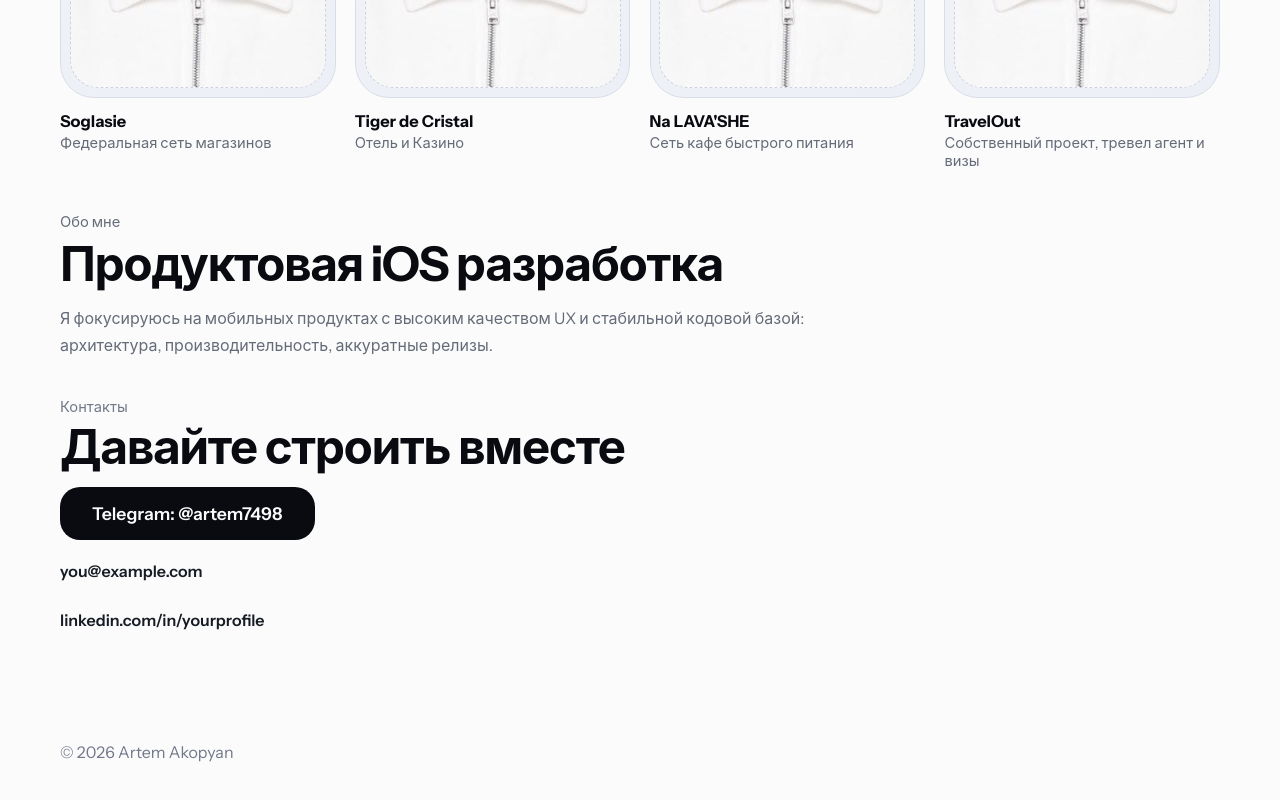
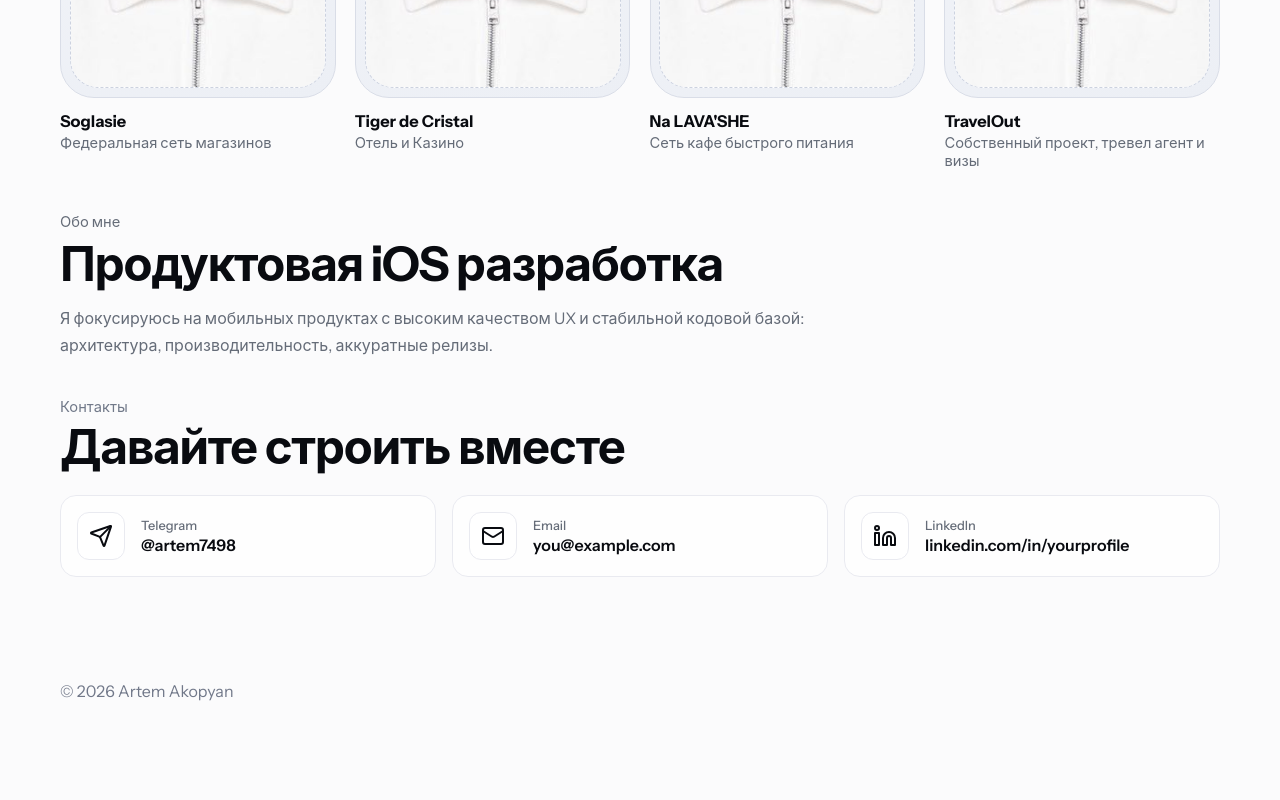
Before and after one commit to artem7498/akp_portfolio, a React (Vite) app: page / in a window 1280 px wide. Shown: the part 2055-2855 px from the top of the page. After the commit the page ends 2796 px from the top, so only its background shows below. Built offline with nearby package versions, Linux system fonts and the light colour scheme.

Commit message:
Redesign contacts section: Consistent card style with icons

```diff
--- a/package.json
+++ b/package.json
@@ -9,6 +9,7 @@
     "preview": "vite preview"
   },
   "dependencies": {
+    "lucide-react": "^0.564.0",
     "react": "^18.3.1",
     "react-dom": "^18.3.1"
   },
--- a/src/App.tsx
+++ b/src/App.tsx
@@ -9,6 +9,7 @@
 import tigerImg from './assets/tiger-de-cristal.jpg';
 import lavasheImg from './assets/na-lavashe.jpg';
 import travelImg from './assets/travel-out.jpg';
+import { Send, Mail, Linkedin } from 'lucide-react';
 
 const projectImages = [
   dnsImg,
@@ -183,12 +184,34 @@
             <h2>{t.contacts.title}</h2>
           </div>
           <div className="contact-list">
-            <a href="https://t.me/artem7498" target="_blank" rel="noreferrer" className="contact-btn">
-              Telegram: @artem7498
+            <a href="https://t.me/artem7498" target="_blank" rel="noreferrer" className="contact-item">
+              <div className="contact-icon">
+                <Send size={24} />
+              </div>
+              <div className="contact-info">
+                <span className="contact-label">Telegram</span>
+                <span className="contact-value">@artem7498</span>
+              </div>
             </a>
-            <a href="mailto:you@example.com">you@example.com</a>
-            <a href="https://linkedin.com/in/yourprofile" target="_blank" rel="noreferrer">
-              linkedin.com/in/yourprofile
+
+            <a href="mailto:you@example.com" className="contact-item">
+              <div className="contact-icon">
+                <Mail size={24} />
+              </div>
+              <div className="contact-info">
+                <span className="contact-label">Email</span>
+                <span className="contact-value">you@example.com</span>
+              </div>
+            </a>
+
+            <a href="https://linkedin.com/in/yourprofile" target="_blank" rel="noreferrer" className="contact-item">
+              <div className="contact-icon">
+                <Linkedin size={24} />
+              </div>
+              <div className="contact-info">
+                <span className="contact-label">LinkedIn</span>
+                <span className="contact-value">linkedin.com/in/yourprofile</span>
+              </div>
             </a>
           </div>
         </section>
--- a/src/styles.css
+++ b/src/styles.css
@@ -259,38 +259,57 @@
 }
 
 .contact-list {
-  margin-top: 1rem;
+  margin-top: 1.5rem;
+  display: grid;
+  grid-template-columns: repeat(auto-fit, minmax(280px, 1fr));
+  gap: 1rem;
+}
+
+.contact-item {
+  display: flex;
+  align-items: center;
+  gap: 1rem;
+  padding: 1rem;
+  background: var(--surface);
+  border: 1px solid var(--line);
+  border-radius: 16px;
+  text-decoration: none;
+  color: var(--text);
+  transition: all 0.2s ease;
+}
+
+.contact-item:hover {
+  background: #f2f3f8;
+  border-color: #d0d4e0;
+  transform: translateY(-2px);
+}
+
+.contact-icon {
+  display: grid;
+  place-items: center;
+  width: 48px;
+  height: 48px;
+  background: #ffffff;
+  border-radius: 12px;
+  border: 1px solid var(--line);
+  color: var(--text);
+}
+
+.contact-info {
   display: flex;
   flex-direction: column;
-  gap: 0.8rem;
+  gap: 0.1rem;
 }
 
-.contact-btn {
-  display: inline-flex;
-  align-items: center;
-  justify-content: center;
-  background: var(--text);
-  color: var(--bg);
-  padding: 1rem 2rem;
-  border-radius: 20px;
-  text-decoration: none;
-  font-weight: 600;
-  font-size: 1.1rem;
-  transition: transform 0.2s, opacity 0.2s;
-  align-self: flex-start;
+.contact-label {
+  font-size: 0.8rem;
+  color: var(--muted);
+  font-weight: 500;
 }
 
-.contact-btn:hover {
-  transform: translateY(-2px);
-  opacity: 0.9;
-  text-decoration: none;
-}
-
-.contact-list a:not(.contact-btn) {
-  color: #171c24;
-  text-decoration: none;
+.contact-value {
   font-weight: 600;
-  padding: 0.5rem 0;
+  font-size: 1rem;
 }
 
 .contact-list a:hover {
```
Also changed, not shown: 1 other file (tests, documents, lock files or other folders).
